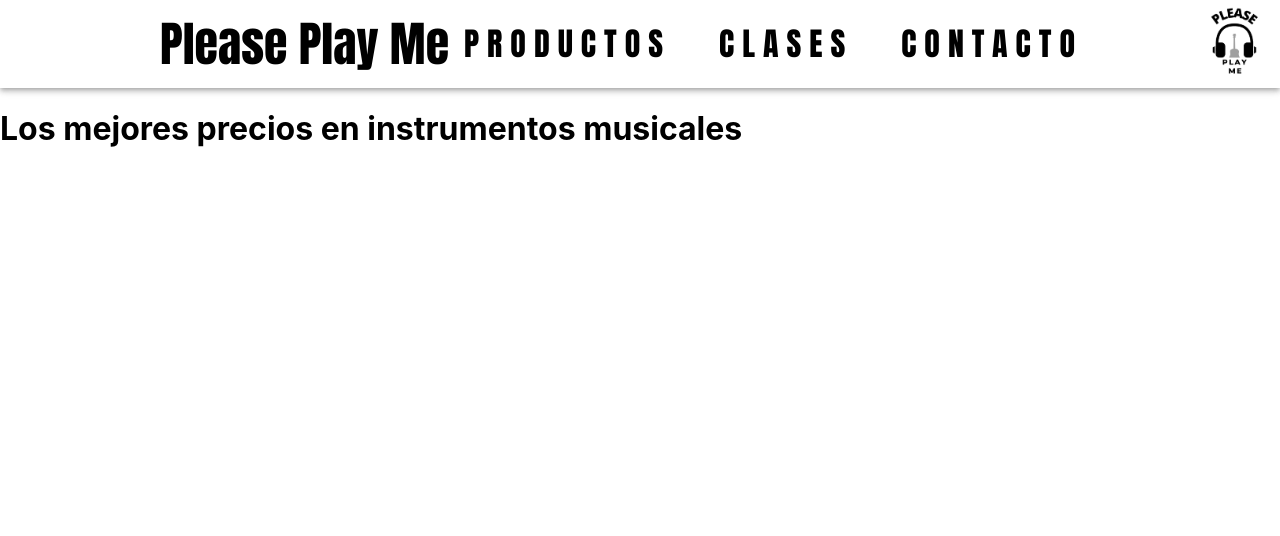
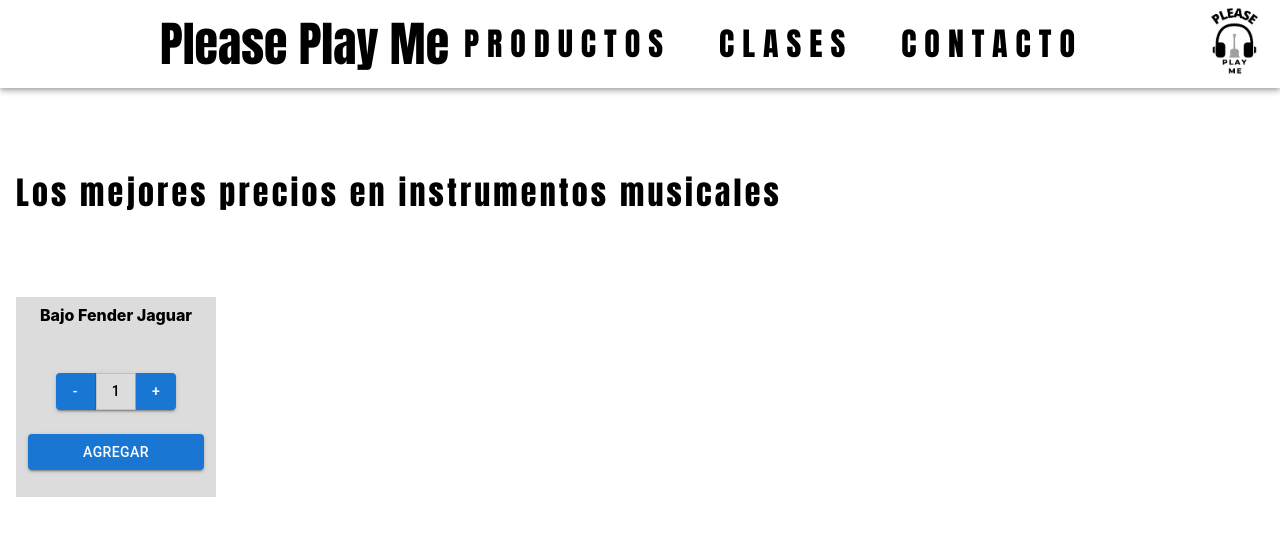
Before and after one commit to Dfvictoria/PleasePlayMe, a React (Create React App) app: page / in a window 1280 px wide. Shown: the top 536 px of the page. Built offline with nearby package versions, Linux system fonts and the light colour scheme.

Commit message:
primer commit Componentes II

```diff
--- a/src/App.js
+++ b/src/App.js
@@ -2,13 +2,19 @@
 
 import ResponsiveAppBar from "./Components/NavBar.jsx";
 import ItemListContainer from "./Components/ItemListContainer.jsx"
+import ItemCount from "./Components/ItemCount.jsx";
 
 
 function App () {
+
+
+
     return (
+
       <div>
         <ResponsiveAppBar/>
         <ItemListContainer greeting= "Los mejores precios en instrumentos musicales"/>
+        <ItemCount stock="10" initial= "1" onAdd = "onAdd"></ItemCount>
       </div>
     )
 
--- /dev/null
+++ b/src/Components/ItemCount.css
@@ -0,0 +1,20 @@
+.setBotones {
+    position: relative;
+    top: 2rem;
+    right: 0rem;
+}
+
+.itemShop {
+    font-weight: 800;
+}
+
+#contador {
+    font-weight: 500;
+    color:black;
+}
+
+.agregarCarrito {
+    width: 11rem ;
+    top: 3rem;
+    color:white;
+}
--- /dev/null
+++ b/src/Components/ItemCount.jsx
@@ -0,0 +1,62 @@
+import React, { useState, useEffect } from "react";
+import Button from "@mui/material/Button";
+import ButtonGroup from "@mui/material/ButtonGroup";
+import Box from "@mui/material/Box";
+import "./ItemCount.css";
+
+export default function ItemCount({ stock, initial, onAdd }) {
+  let [Contador, setContador] = useState(initial);
+
+  function sumar() {
+    setContador(++Contador);
+  }
+
+  function restar() {
+    setContador(--Contador);
+  }
+
+  useEffect(() => {
+    if (Contador < 1) {
+      alert("La cantidad ingresada debe ser mayor a 0");
+      setContador(1);
+    }
+    if (Contador > stock) {
+      alert("No hay más stock");
+      setContador(stock);
+    }
+  }, [Contador, stock]);
+
+  return (
+    <Box
+      sx={{
+        display: "flex",
+        flexDirection: "column",
+        alignItems: "center",
+        backgroundColor: "#DCDCDC",
+        width: 200,
+        height: 200,
+        ml: 2,
+        "& > *": {
+          m: 1,
+        },
+      }}
+    >
+      <div className="itemShop">Bajo Fender Jaguar</div>
+
+      <ButtonGroup
+        className="setBotones"
+        variant="contained"
+        aria-label="outlined button group"
+      >
+        <Button onClick={restar}>-</Button>
+        <Button variant="outlined" disabled>
+          <div id="contador">{Contador}</div>
+        </Button>
+        <Button onClick={sumar}>+</Button>
+      </ButtonGroup>
+      <Button className="agregarCarrito" variant="contained">
+        Agregar
+      </Button>
+    </Box>
+  );
+}
--- /dev/null
+++ b/src/Components/ItemListContainer.css
@@ -0,0 +1,8 @@
+#ItemListContainer {
+    margin-left: 1rem;
+    margin-top: 5rem;
+    margin-bottom: 5rem;
+    font-family: Impact, Haettenschweiler, 'Arial Narrow Bold', sans-serif;
+    font-weight: 100;
+    letter-spacing: 0.2rem;
+}
--- a/src/Components/ItemListContainer.jsx
+++ b/src/Components/ItemListContainer.jsx
@@ -1,8 +1,9 @@
 import React from 'react'
+import "./ItemListContainer.css"
 
 const ItemListContainer = ({ greeting }) => {
   return (
-    <div>
+    <div id="ItemListContainer">
         <h1>{greeting}</h1>
     </div>
   )
```
